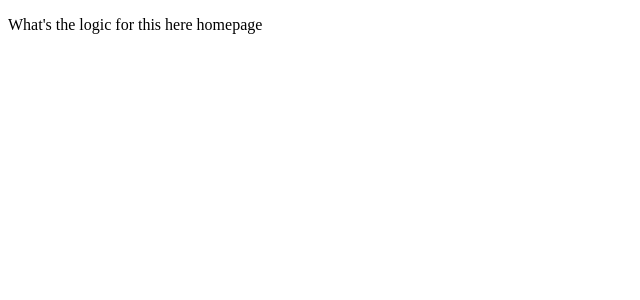
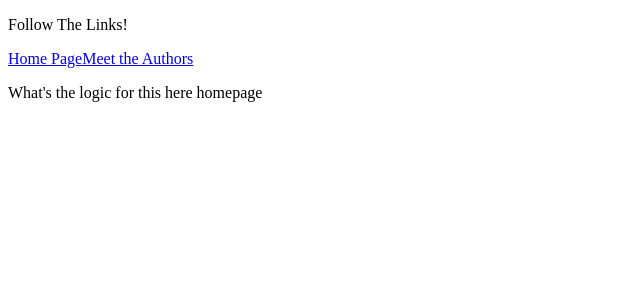
Before and after one commit to mmaustin/community-novel, a React (Create React App) app in the folder cn-client/: page / in a window 1280 px wide. Shown: the top 300 px of the page, without its empty margins (0-640 px from the left). Built offline with nearby package versions, Linux system fonts and the light colour scheme; no server answers.

Commit message:
imported navbar and added it to router in app component

```diff
--- a/cn-client/src/App.js
+++ b/cn-client/src/App.js
@@ -1,5 +1,6 @@
 import React from 'react';
 import {BrowserRouter as Router, Routes, Route} from 'react-router-dom'
+import { Navbar } from './app/Navbar';
 import { Homepage } from './features/Homepage';
 import { AuthorsList } from './features/authors/AuthorsList';
 import { AddAuthorForm } from './features/authors/AddAuthorForm';
@@ -11,6 +12,7 @@ import { SingleWorkPage } from './features/works/SingleWorkPage';
 const App = () => {
   return (
     <Router>
+      <Navbar />
         <Routes>
           <Route exact path='/' element={< Homepage />} />
           <Route exact path='/all-authors' element={< AuthorsList />} />
```
Lines whose indentation alone changed are shown as unchanged.
